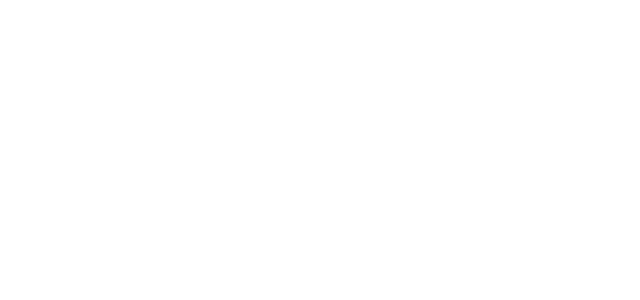
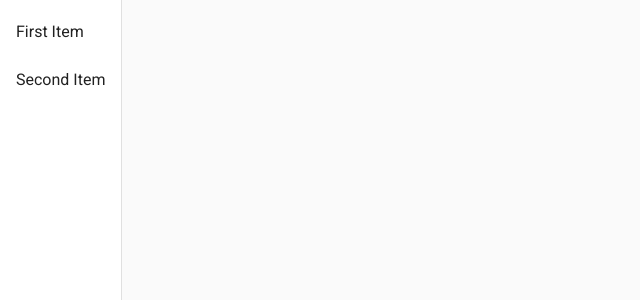
Before and after one commit to brunoarruda697/teste-crmall, an Angular app: page / in a window 1280 px wide. Shown: the top 300 px of the page, without its empty margins (0-640 px from the left). Built offline with nearby package versions, Linux system fonts and the light colour scheme.

Commit message:
criado a tela home com a sidenav e adicionado algumas rotas úteis

```diff
--- a/angular.json
+++ b/angular.json
@@ -24,6 +24,7 @@
               "src/assets"
             ],
             "styles": [
+              "./node_modules/@angular/material/prebuilt-themes/indigo-pink.css",
               "src/styles.css"
             ],
             "scripts": []
@@ -87,6 +88,7 @@
               "src/assets"
             ],
             "styles": [
+              "./node_modules/@angular/material/prebuilt-themes/indigo-pink.css",
               "src/styles.css"
             ],
             "scripts": []
--- a/src/app/app-routing.module.ts
+++ b/src/app/app-routing.module.ts
@@ -1,7 +1,10 @@
 import { NgModule } from '@angular/core';
 import { Routes, RouterModule } from '@angular/router';
 
-const routes: Routes = [];
+const routes: Routes = [
+  { path: '', redirectTo: '', pathMatch: 'full' },
+  { path: '**', redirectTo: '' },
+];
 
 @NgModule({
   imports: [RouterModule.forRoot(routes)],
--- a/src/app/app.component.html
+++ b/src/app/app.component.html
@@ -1 +1 @@
-<router-outlet></router-outlet>
+<app-home></app-home>
--- /dev/null
+++ b/src/app/components/home/home.component.css
@@ -0,0 +1,3 @@
+* {
+  height: 100%;
+}
--- /dev/null
+++ b/src/app/components/home/home.component.html
@@ -0,0 +1,11 @@
+<mat-sidenav-container>
+  <mat-sidenav mode="side" opened>
+    <mat-nav-list>
+      <a mat-list-item routerLink='/first'>First Item</a>
+      <a mat-list-item routerLink='/second'>Second Item</a>
+    </mat-nav-list>
+  </mat-sidenav>
+  <mat-sidenav-content>
+    <router-outlet></router-outlet>
+  </mat-sidenav-content>
+</mat-sidenav-container>
--- /dev/null
+++ b/src/app/components/home/home.component.ts
@@ -0,0 +1,16 @@
+import { Component, OnInit } from '@angular/core';
+
+@Component({
+  selector: 'app-home',
+  templateUrl: './home.component.html',
+  styleUrls: ['./home.component.css']
+})
+export class HomeComponent implements OnInit {
+  events: string[] = [];
+  opened: boolean;
+  constructor() { }
+
+  ngOnInit(): void {
+  }
+
+}
--- a/src/index.html
+++ b/src/index.html
@@ -6,8 +6,11 @@
   <base href="/">
   <meta name="viewport" content="width=device-width, initial-scale=1">
   <link rel="icon" type="image/x-icon" href="favicon.ico">
+  <link href="https://fonts.googleapis.com/css?family=Roboto:300,400,500&display=swap" rel="stylesheet">
+  <link href="https://fonts.googleapis.com/icon?family=Material+Icons" rel="stylesheet">
+  <link rel="stylesheet" href="https://cdn.jsdelivr.net/npm/bootstrap@4.5.3/dist/css/bootstrap.min.css" integrity="sha384-TX8t27EcRE3e/ihU7zmQxVncDAy5uIKz4rEkgIXeMed4M0jlfIDPvg6uqKI2xXr2" crossorigin="anonymous">
 </head>
-<body>
+<body class="mat-typography">
   <app-root></app-root>
 </body>
 </html>
--- a/src/styles.css
+++ b/src/styles.css
@@ -1 +1,4 @@
 /* You can add global styles to this file, and also import other style files */
+
+html, body { height: 100%; }
+body { margin: 0; font-family: Roboto, "Helvetica Neue", sans-serif; }
```
Also changed, not shown: package.json (+13 -11 lines), src/app/app.module.ts (+8 -2 lines), src/app/material.module.ts (added, +29 -0 lines), 2 other files (tests, documents, lock files or other folders).
